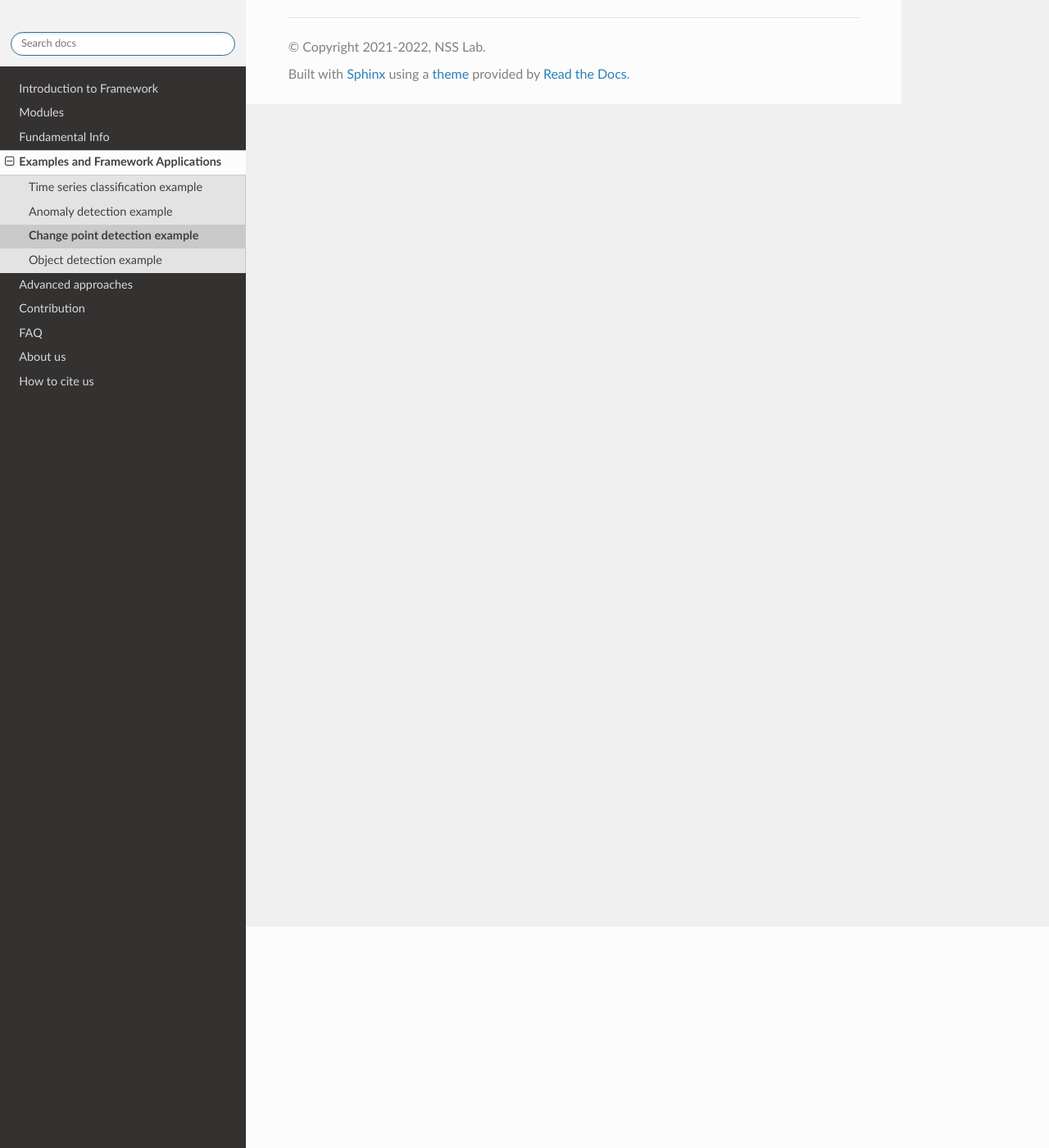
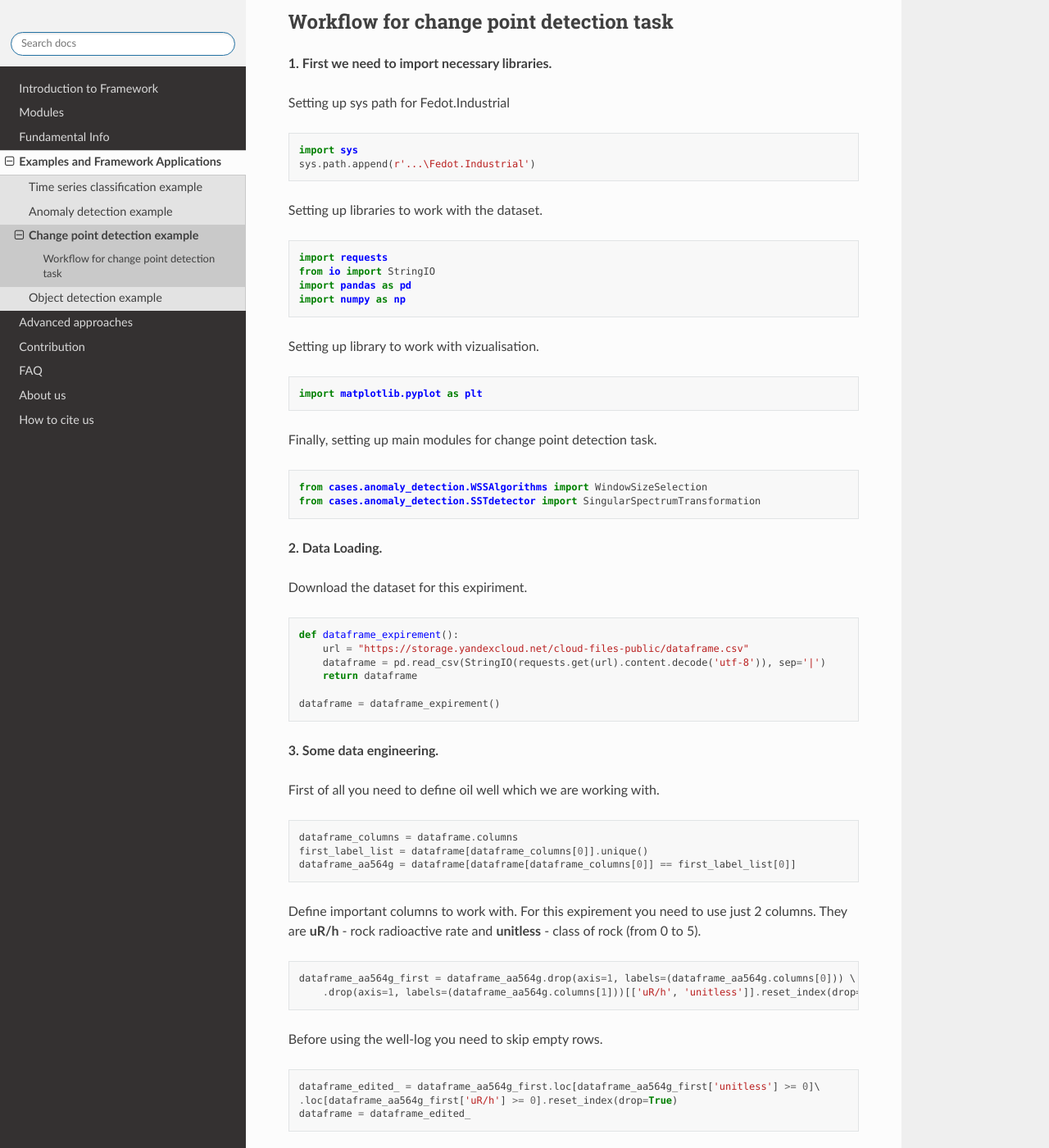
Before and after one commit to aimclub/Fedot.Industrial, a Sphinx documentation site: the page built from docs/source/examples/change_point_detection_example.rst, in a window 1280 px wide and 1400 px high, scrolled down 270 px. Shown: the whole window at 82% size. Built offline with Sphinx 7.4.7 and the Read the Docs theme 2.0.0, drawn with Linux system fonts in a browser that asks for light colours; some of the changed text lies outside the part shown.

Commit message:
First look at Sphynx module and experiment with change_point_detection_example.rst

```diff
--- a/docs/source/examples/change_point_detection_example.rst
+++ b/docs/source/examples/change_point_detection_example.rst
@@ -2,3 +2,160 @@ Change point detection example
 ==============================
 This example shows how to use the change point detection algorithm to detect
 changes in the mean of a time series.
+
+For this example you need to download a real well-log dataset for an oil well.
+
+Workflow for change point detection task
+-----------------------------------
+
+**1. First we need to import necessary libraries.**
+
+Setting up sys path for Fedot.Industrial
+
+.. code-block:: python
+
+    import sys
+    sys.path.append(r'...\Fedot.Industrial')
+
+Setting up libraries to work with the dataset.
+
+.. code-block:: python
+
+    import requests
+    from io import StringIO
+    import pandas as pd
+    import numpy as np
+
+Setting up library to work with vizualisation.
+
+.. code-block:: python
+
+    import matplotlib.pyplot as plt
+
+Finally, setting up main modules for change point detection task.
+
+.. code-block:: python
+
+    from cases.anomaly_detection.WSSAlgorithms import WindowSizeSelection
+    from cases.anomaly_detection.SSTdetector import SingularSpectrumTransformation
+
+**2. Data Loading.**
+
+Download the dataset for this expiriment.
+
+.. code-block:: python
+
+    def dataframe_expirement():
+        url = "https://storage.yandexcloud.net/cloud-files-public/dataframe.csv"
+        dataframe = pd.read_csv(StringIO(requests.get(url).content.decode('utf-8')), sep='|')
+        return dataframe
+
+    dataframe = dataframe_expirement()
+
+**3. Some data engineering.**
+
+First of all you need to define oil well which we are working with.
+
+.. code-block:: python
+
+    dataframe_columns = dataframe.columns
+    first_label_list = dataframe[dataframe_columns[0]].unique()
+    dataframe_aa564g = dataframe[dataframe[dataframe_columns[0]] == first_label_list[0]]
+
+Define important columns to work with. For this expirement you need to use just 2 columns.
+They are **uR/h** - rock radioactive rate and **unitless** - class of rock (from 0 to 5).
+
+.. code-block:: python
+
+    dataframe_aa564g_first = dataframe_aa564g.drop(axis=1, labels=(dataframe_aa564g.columns[0])) \
+        .drop(axis=1, labels=(dataframe_aa564g.columns[1]))[['uR/h', 'unitless']].reset_index(drop=True)
+
+Before using the well-log you need to skip empty rows.
+
+.. code-block:: python
+
+    dataframe_edited_ = dataframe_aa564g_first.loc[dataframe_aa564g_first['unitless'] >= 0]\
+    .loc[dataframe_aa564g_first['uR/h'] >= 0].reset_index(drop=True)
+    dataframe = dataframe_edited_
+
+You need to define real change points in the dataframe. Let`s assume that changing rock type in real-time considered as change points here.
+
+.. code-block:: python
+
+    cp_1 = []
+    for i in range(len(dataframe)-1):
+        if dataframe['unitless'][i] !=  dataframe['unitless'][i+1]
+            cp_1.append(1)
+        else:
+            cp_1.append(0)
+    cp_1[0] = 0
+    dataframe['change_points'] = cp_1
+
+**4. Look at ground true change point labels.**
+
+Just to be sure that it was done in a right way.
+
+.. code-block:: python
+
+    dataframe.change_points.plot(figsize=(12,3))
+    plt.legend()
+    plt.show()
+
+
+.. image:: change_point_detection_example_images/ground_true_labels.png
+   :alt: Custom ground true labels for the time series
+   :width: 500px
+   :align: center
+
+**5. Method applying.**
+
+Define your time series and set hypeparameters via WindowSizeSelection class. In the end use SingularSpectrumTransformation to detect change points in the time series.
+
+.. code-block:: python
+
+    ts = list(dataframe['uR/h'])
+
+Highly recommended to use WindowSizeSelection class to choose appropriate SST hypeparameters.
+
+Also, **highly recommended to use 'summary_statistics_subsequences'** as the fastest algorithm for window size selection.
+
+.. code-block:: python
+
+    ts_window_length = WindowSizeSelection(time_series = ts, wss_algorithm = 'summary_statistics_subsequence').runner_wss()[0]
+    trajectory_window_length = WindowSizeSelection(time_series = ts[:ts_window_length], window_max = ts_window_length,  wss_algorithm = 'summary_statistics_subsequence').runner_wss()[0]
+
+
+Set up SST algorithm. Choose lag parameter.
+
+**Highly recommended to use dynamic_mode True.**
+
+.. code-block:: python
+
+    scorer = SingularSpectrumTransformation(time_series = np.array(ts),
+                                            ts_window_length = ts_window_length,
+                                            lag = 20,
+                                            trajectory_window_length = trajectory_window_length)
+    score = scorer.score_offline(dynamic_mode=True)
+
+
+Save results to the dataframe.
+
+.. code-block:: python
+
+    dataframe['results'] = score + [0]
+
+There is a small bug you need to add [0] - 29 november 2022
+
+**6. Results**
+
+.. code-block:: python
+
+    plt.figure(figsize=(12,3), dpi=80)
+    dataframe['results'].plot(label='predictions', marker='o', markersize=5)
+    dataframe['change_points'].plot(label='true change points', marker='o', markersize=2)
+    plt.legend();
+
+.. image:: change_point_detection_example_images/predicted_labels.png
+   :alt: Predicted Change Points over true labels
+   :width: 500px
+   :align: center
```
Also changed, not shown: docs/source/examples/change_point_detection_example_images/ground_true_labels.png (added), docs/source/examples/change_point_detection_example_images/predicted_labels.png (added).
